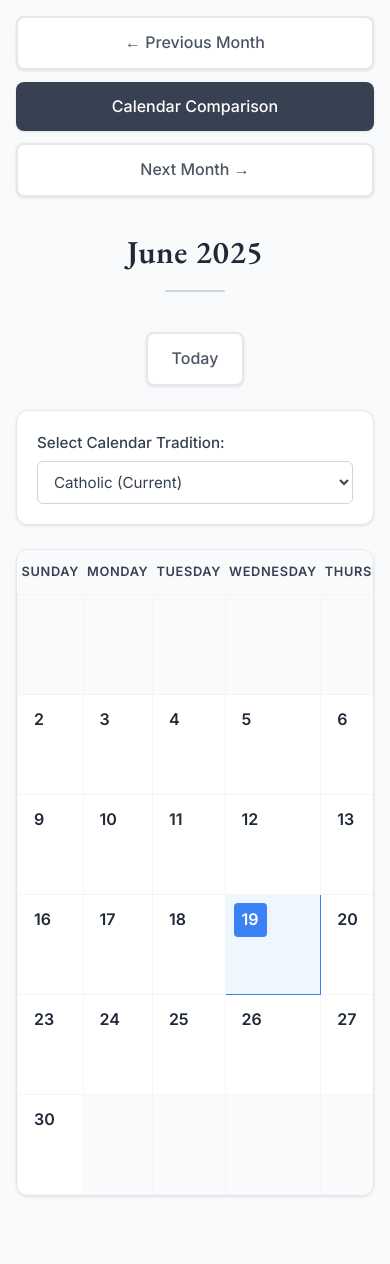
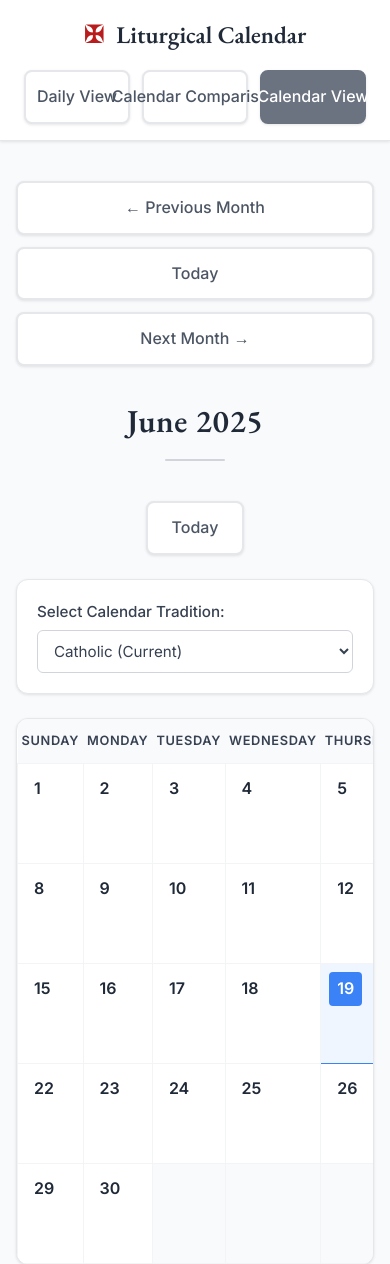
Before and after one commit to blocher/churchcals, a Django app: page /calendar/ in a window 390 px wide. Shown: the top 1264 px of the page. Before the commit the page ends 1197 px from the top, so only its background shows below. Run offline with Django 4.2, Linux system fonts and the light colour scheme; data that the repository does not hold is empty.

Commit message:
Fix calendar day alignment, mobile text display, and add consistent navigation
Co-authored-by: blocher <5084741+blocher@users.noreply.github.com>

```diff
--- a/site/saints/static/saints/css/common.css
+++ b/site/saints/static/saints/css/common.css
@@ -16,6 +16,89 @@ body {
     color: #1f2937;
     background: #f9fafb;
     min-height: 100vh;
+}
+
+/* Navigation Menu */
+.main-navigation {
+    background: white;
+    border-bottom: 1px solid #e5e7eb;
+    box-shadow: 0 1px 3px rgba(0, 0, 0, 0.1);
+    margin-bottom: 24px;
+    position: sticky;
+    top: 0;
+    z-index: 100;
+}
+
+.nav-container {
+    max-width: 1200px;
+    margin: 0 auto;
+    padding: 16px 24px;
+    display: flex;
+    justify-content: space-between;
+    align-items: center;
+    flex-wrap: wrap;
+    gap: 16px;
+}
+
+.nav-title {
+    font-family: 'EB Garamond', serif;
+    font-size: 1.5rem;
+    font-weight: 600;
+    color: #1f2937;
+    text-decoration: none;
+}
+
+.nav-title .cross {
+    color: #b91c1c;
+    margin-right: 0.3em;
+}
+
+.nav-menu {
+    display: flex;
+    gap: 12px;
+    align-items: center;
+    flex-wrap: wrap;
+}
+
+.nav-button {
+    padding: 8px 16px;
+    background: #f8fafc;
+    color: #374151;
+    text-decoration: none;
+    border-radius: 6px;
+    border: 1px solid #e5e7eb;
+    transition: all 0.2s ease;
+    font-weight: 500;
+    white-space: nowrap;
+}
+
+.nav-button:hover {
+    background: #e5e7eb;
+    color: #1f2937;
+}
+
+.nav-button.active {
+    background: #6b7280;
+    color: white;
+    border-color: #6b7280;
+}
+
+@media (max-width: 768px) {
+    .nav-container {
+        flex-direction: column;
+        text-align: center;
+    }
+
+    .nav-menu {
+        justify-content: center;
+        width: 100%;
+    }
+
+    .nav-button {
+        flex: 1;
+        text-align: center;
+        min-width: 80px;
+    }
 }
 
 /* Typography - missal-inspired */
--- a/site/saints/templates/saints/calendar.html
+++ b/site/saints/templates/saints/calendar.html
@@ -264,24 +264,48 @@
             }
 
             .events-in-day {
-                margin-top: 28px;
-                max-height: 60px;
+                margin-top: 20px;
+                max-height: 70px;
+                padding: 0 4px 4px;
+                overflow: hidden;
             }
 
             .event-item {
-                font-size: 0.7rem;
+                font-size: 0.65rem;
+                padding: 2px 4px;
+                margin-bottom: 1px;
+                line-height: 1.2;
+                word-wrap: break-word;
+                overflow: hidden;
+                text-overflow: ellipsis;
+                white-space: nowrap;
             }
         }
     </style>
 </head>
 <body>
+    <!-- Main Navigation -->
+    <nav class="main-navigation">
+        <div class="nav-container">
+            <a href="/" class="nav-title">
+                <span class="cross">✠</span>
+                Liturgical Calendar
+            </a>
+            <div class="nav-menu">
+                <a href="/" class="nav-button">Daily View</a>
+                <a href="/comparison/" class="nav-button">Calendar Comparison</a>
+                <a href="/calendar/" class="nav-button active">Calendar View</a>
+            </div>
+        </div>
+    </nav>
+
     <div class="container">
-        <!-- Navigation -->
+        <!-- Date Navigation -->
         <div class="navigation">
             <a href="/calendar/{{ prev_year }}/{{ prev_month }}/" class="nav-button">
                 ← Previous Month
             </a>
-            <a href="/comparison/" class="home-button">Calendar Comparison</a>
+            <a href="/calendar/{{ today.year }}/{{ today.month }}/" class="nav-button">Today</a>
             <a href="/calendar/{{ next_year }}/{{ next_month }}/" class="nav-button">
                 Next Month →
             </a>
--- a/site/saints/views.py
+++ b/site/saints/views.py
@@ -240,7 +240,8 @@ def calendar_view(request, year=None, month=None):
         'tec': {'calendar__icontains': 'tec'}
     }
 
-    # Get the calendar for the month
+    # Get the calendar for the month (Sunday first)
+    calendar.setfirstweekday(calendar.SUNDAY)
     cal = calendar.monthcalendar(year, month)
 
     # Get all events for this month
```
Also changed, not shown: site/saints/templates/saints/daily.html (+16 -2 lines), site/saints/templates/saints/welcome.html (+15 -0 lines).
